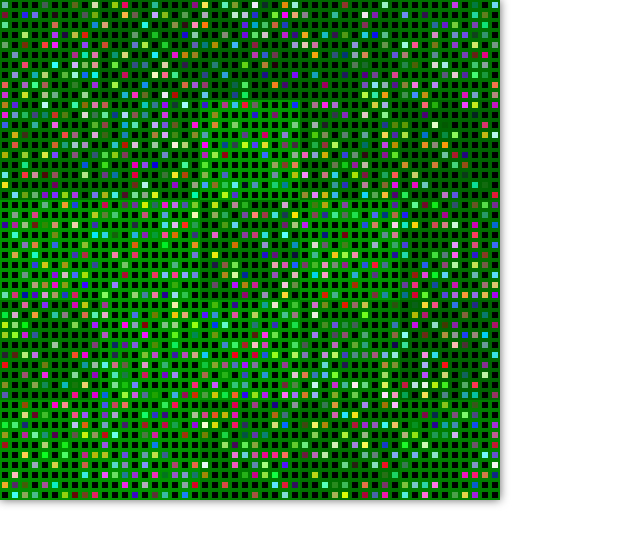
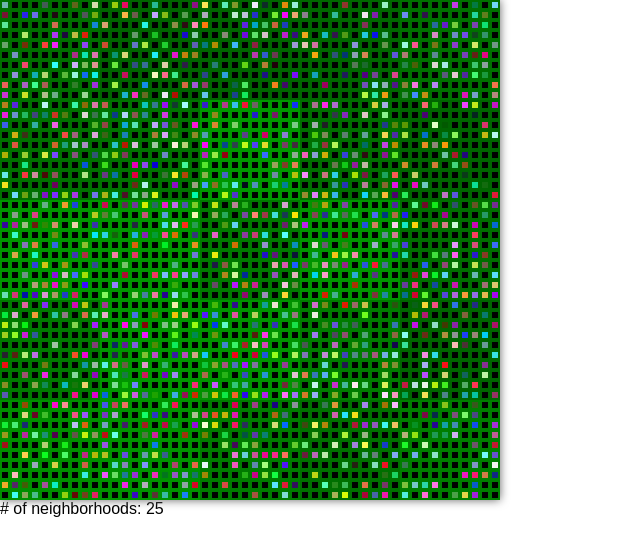
Before and after one commit to just2jays/pixel-places, a React (Create React App) app: page / in a window 1280 px wide. Shown: the top 556 px of the page, without its empty margins (0-640 px from the left). Built offline with nearby package versions, Linux system fonts and the light colour scheme.

Commit message:
grouping of components
for easier global leaderboards/stats

```diff
--- a/src/App.js
+++ b/src/App.js
@@ -1,11 +1,33 @@
 import React, { Component } from 'react';
-import Town from './Town';
+import Town from './Town/Town';
 import './App.css';
 
 class App extends Component {
+  constructor(props) {
+    super(props);
+    this.state = {
+      neighborhoods: []
+    };
+
+    this.onNeighborhoodsGenerated = this.onNeighborhoodsGenerated.bind(this);
+  }
+
+  onNeighborhoodsGenerated(neighborhoods) {
+    this.setState({
+      neighborhoods: neighborhoods
+    })
+  }
+
   render() {
     return (
-      <Town />
+      <React.Fragment>
+        <Town
+          onNeighborhoodsGenerated={this.onNeighborhoodsGenerated}
+        />
+        <div className='town-info'>
+          <span># of neighborhoods: {this.state.neighborhoods.length}</span>
+        </div>
+      </React.Fragment>
     );
   }
 }
--- a/src/House.js
+++ b/src/House/House.js
@@ -1,6 +1,6 @@
 import React, { Component } from 'react';
 import random from 'lodash/random';
-import Tooltip from './Tooltip';
+import Tooltip from '../Tooltip/Tooltip';
 import './House.css';
 
 class House extends Component {
--- a/src/Neighborhood.js
+++ b/src/Neighborhood/Neighborhood.js
@@ -1,7 +1,7 @@
 import React, { Component } from 'react';
-import House from './House';
+import House from '../House/House';
 import isEmpty from 'lodash/isEmpty';
-import './App.css';
+import './Neighborhood.css';
 
 class Neighborhood extends Component {
   constructor(props){
--- a/src/Town.js
+++ /dev/null
@@ -1,37 +0,0 @@
-import React, { Component } from 'react';
-import Neighborhood from './Neighborhood'
-import './App.css';
-
-class Town extends Component {
-  constructor(props) {
-    super(props);
-
-    this.state = {
-
-    };
-  }
-  render() {
-    var cardStyle = {
-      height: 500,
-      width: 500,
-      padding: 0,
-      backgroundColor: "#999",
-      WebkitFilter: "drop-shadow(0px 0px 5px #666)",
-      filter: "drop-shadow(0px 0px 5px #666)",
-      fontSize: 0
-    };
-
-    var neighborhoods = [];
-    for (var i = 0; i < 25; i++) {
-      neighborhoods.push(<Neighborhood key={i} />);
-    }
-
-    return(
-      <div style={cardStyle}  className="town">
-        {neighborhoods}
-      </div>
-    );
-  }
-}
-
-export default Town;
--- /dev/null
+++ b/src/Town/Town.js
@@ -0,0 +1,56 @@
+import React, { Component } from 'react';
+import Neighborhood from '../Neighborhood/Neighborhood';
+import './Town.css';
+
+class Town extends Component {
+  constructor(props) {
+    super(props);
+
+    this.state = {
+      neighborhoods: []
+    };
+
+    this.townElement = React.createRef();
+  }
+
+  componentDidMount() {
+    let neighborhoods = [];
+    for (var i = 0; i < 25; i++) {
+      neighborhoods.push(
+        <Neighborhood
+          key={i}
+          town={this.townElement}
+        />
+      );
+    }
+    this.setState({
+      neighborhoods: neighborhoods
+    });
+
+    this.props.onNeighborhoodsGenerated(neighborhoods);
+  }
+
+  render() {
+    var cardStyle = {
+      height: 500,
+      width: 500,
+      padding: 0,
+      backgroundColor: "#999",
+      WebkitFilter: "drop-shadow(0px 0px 5px #666)",
+      filter: "drop-shadow(0px 0px 5px #666)",
+      fontSize: 0
+    };
+
+    return(
+      <div
+        ref={this.townElement}
+        style={cardStyle}
+        className="town"
+      >
+        {this.state.neighborhoods}
+      </div>
+    );
+  }
+}
+
+export default Town;
```
Also changed, not shown: src/House/House.css (renamed from src/House.css), src/Neighborhood/Neighborhood.css (added), src/Tooltip/Tooltip.css (added), src/Tooltip/Tooltip.js (renamed from src/Tooltip.js), src/Town/Town.css (added), 1 other file (tests, documents, lock files or other folders).
